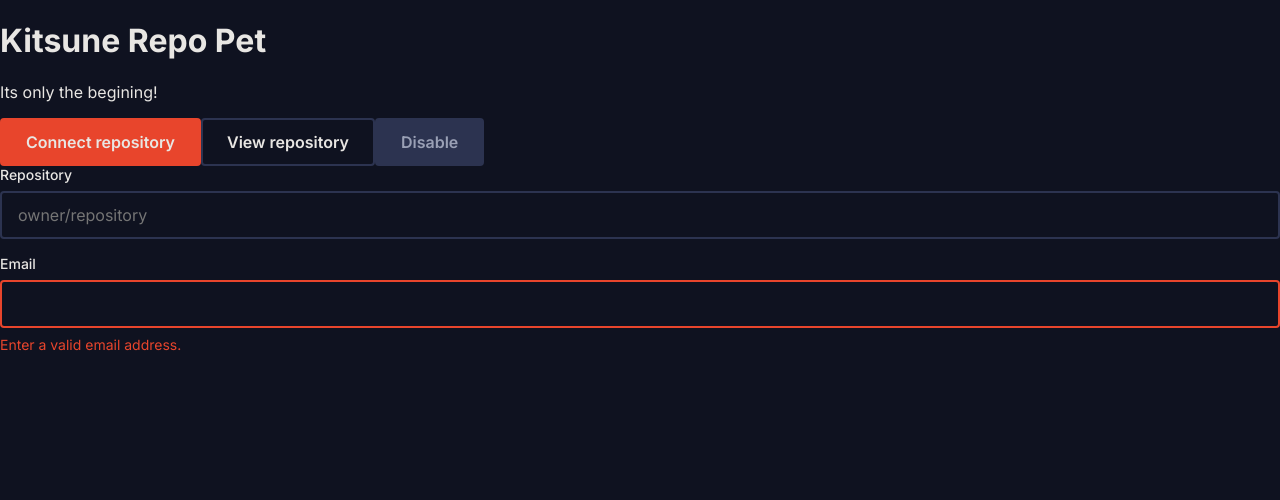
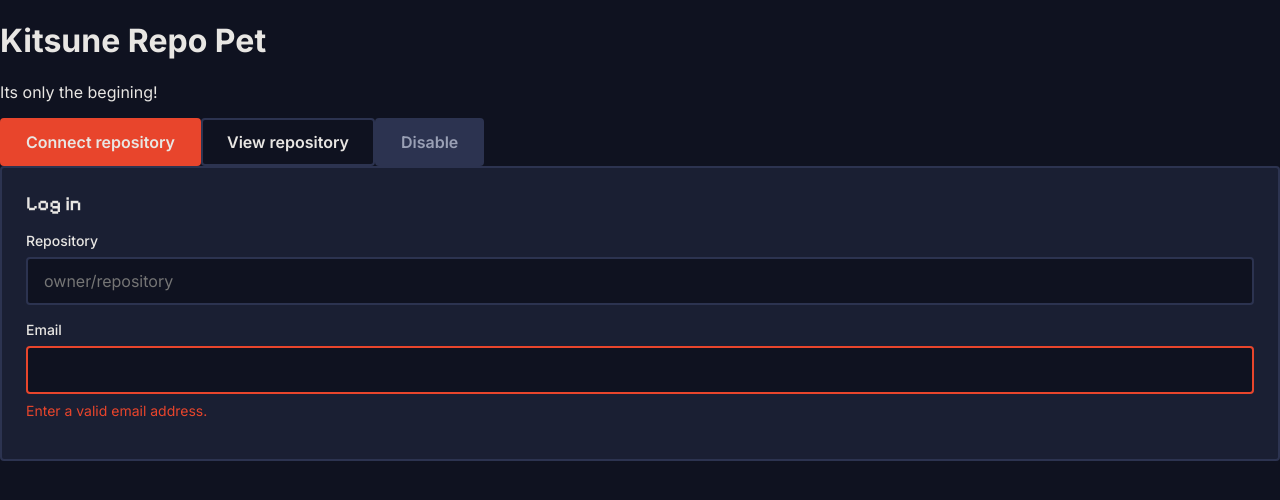
Before and after one commit to Char-ified/kitsune, a React (Vite) app in the folder dashboard/: page / in a window 1280 px wide. Shown: the top 500 px of the page. Built offline with nearby package versions, Linux system fonts and the light colour scheme.

Commit message:
feat(dashboard): add Panel component (CHA-41)

```diff
--- a/dashboard/src/App.tsx
+++ b/dashboard/src/App.tsx
@@ -1,5 +1,6 @@
 import { Button } from './components/Button';
 import { TextInput } from './components/TextInput';
+import { Panel } from './components/Panel';
 
 export const App = () => {
   return (
@@ -11,8 +12,10 @@ export const App = () => {
       <Button variant="primary" disabled>
         Disable
       </Button>
-      <TextInput label="Repository" placeholder="owner/repository" />
-      <TextInput label="Email" error="Enter a valid email address." />
+      <Panel title="Log in">
+        <TextInput label="Repository" placeholder="owner/repository" />
+        <TextInput label="Email" error="Enter a valid email address." />
+      </Panel>
     </div>
   );
 };
--- /dev/null
+++ b/dashboard/src/components/Panel.tsx
@@ -0,0 +1,16 @@
+import type { ReactNode } from 'react';
+import '../styles/Panel.css';
+
+type PanelProps = {
+  title?: string;
+  children: ReactNode;
+};
+
+export const Panel = ({ title, children }: PanelProps) => {
+  return (
+    <section className="panel">
+      {title && <h2 className="panel-title">{title}</h2>}
+      {children}
+    </section>
+  );
+};
--- /dev/null
+++ b/dashboard/src/styles/Panel.css
@@ -0,0 +1,13 @@
+.panel {
+  background: var(--color-panel);
+  border: 2px solid var(--color-border);
+  border-radius: 4px;
+  padding: var(--space-5);
+}
+
+.panel-title {
+  font-family: var(--font-pixel);
+  font-size: 20px;
+  font-weight: 600;
+  margin: 0 0 var(--space-4);
+}
```
